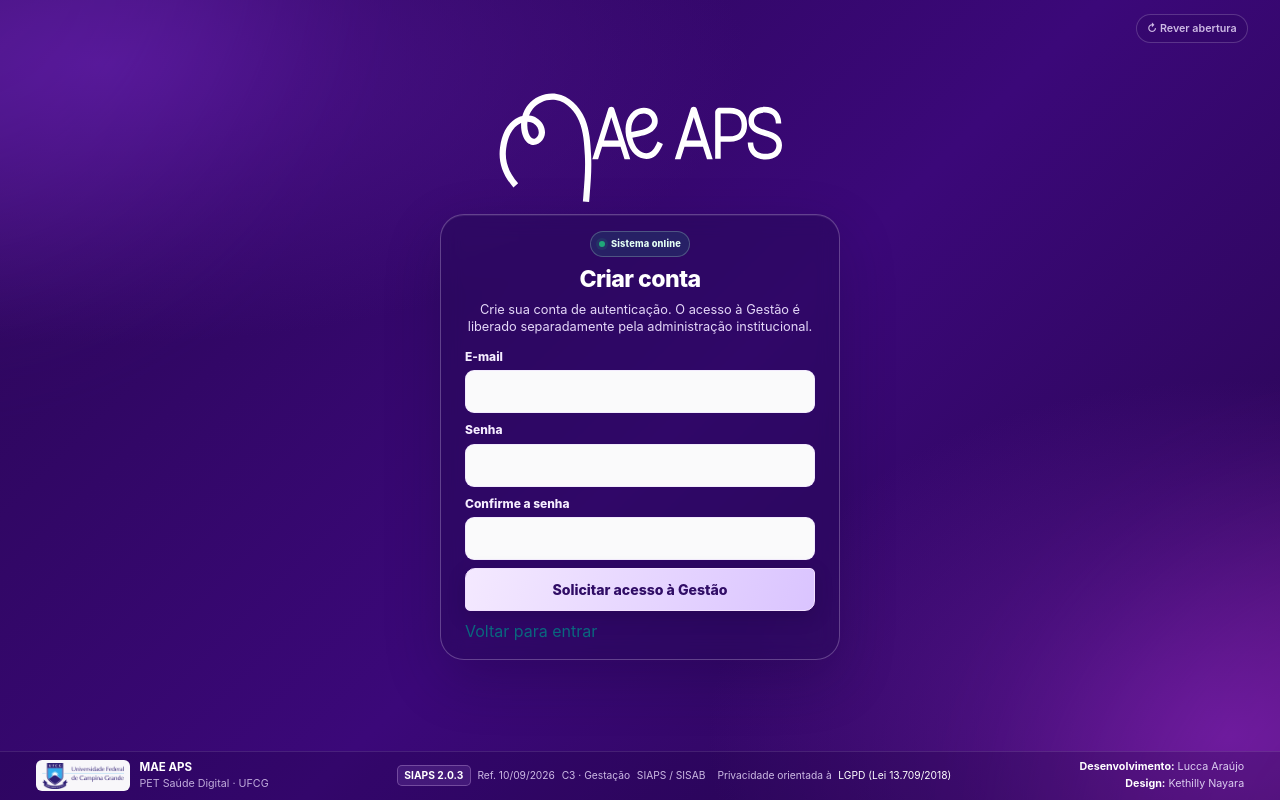
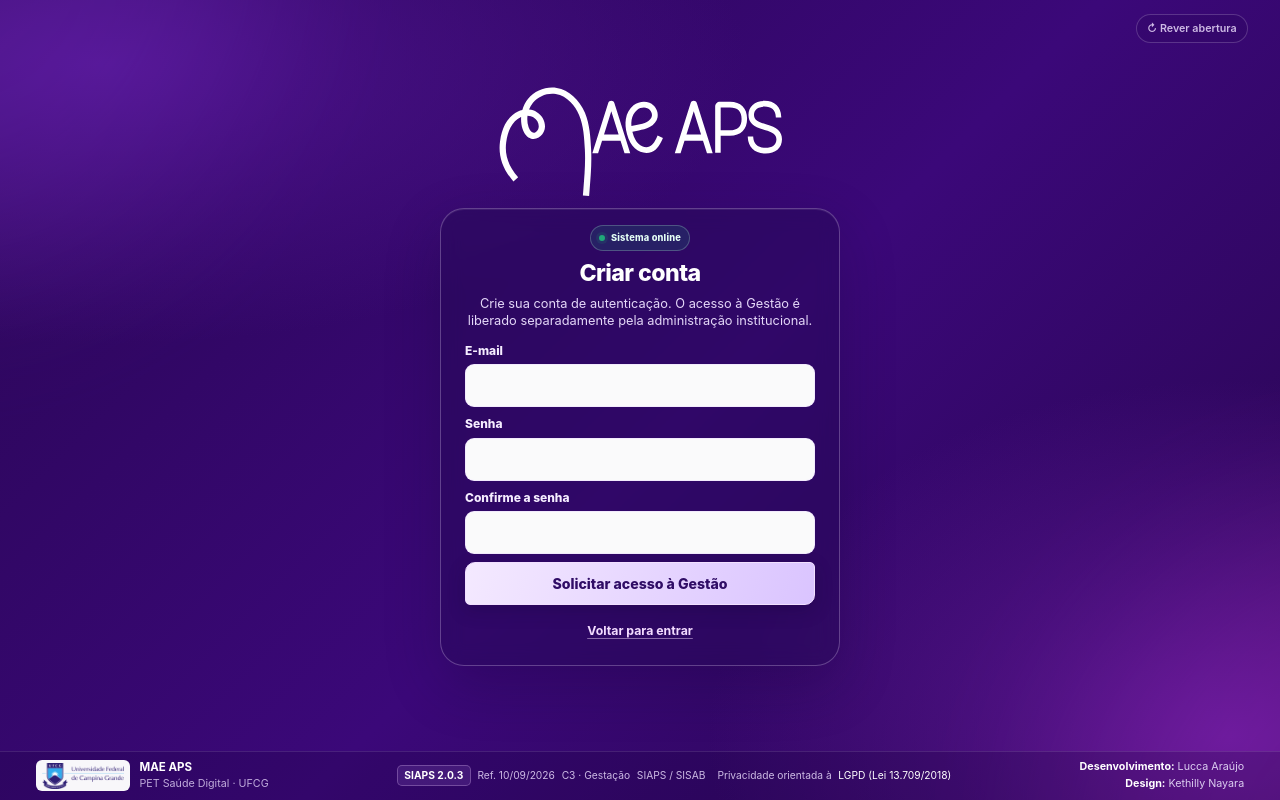
Before and after one commit to petsaudemonitoramento-dev/dashboard-v3, a Next.js app: page /cadastro in a window 1280 px wide. Built offline with nearby package versions, Linux system fonts and the light colour scheme.

Commit message:
style(auth): harmonize back links and animate only central form content

```diff
--- a/src/app/globals.css
+++ b/src/app/globals.css
@@ -3345,3 +3345,41 @@
 @media (max-width: 700px) {
   .mae-gsap-replay { top: .6rem; right: .7rem; bottom: auto; }
 }
+
+
+/* ===== Auth MAE APS · mesma composição em todas as etapas =====
+   A rota e o formulário central mudam; fundo, marca e rodapé permanecem.
+   Sem containers com scroll independente. */
+.mae-cinema .auth-back-link {
+  display: inline-flex;
+  align-items: center;
+  justify-content: center;
+  min-height: 36px;
+  padding: .28rem .2rem;
+  color: #f3dcff;
+  font-size: .77rem;
+  font-weight: 720;
+  text-align: center;
+  text-decoration: underline;
+  text-decoration-color: rgba(243, 220, 255, .46);
+  text-underline-offset: .2rem;
+}
+.mae-cinema .auth-back-link:hover {
+  color: #fff;
+  text-decoration-color: #fff;
+}
+.mae-cinema .auth-back-link:focus-visible {
+  outline: 3px solid #f3dcff;
+  outline-offset: 2px;
+  border-radius: 5px;
+}
+.mae-cinema-auth {
+  animation: mae-auth-center-change .28s cubic-bezier(.2,.7,.2,1) both;
+}
+@keyframes mae-auth-center-change {
+  from { opacity: .3; transform: translateY(7px); }
+  to { opacity: 1; transform: translateY(0); }
+}
+@media (prefers-reduced-motion: reduce) {
+  .mae-cinema-auth { animation: none !important; }
+}
```
